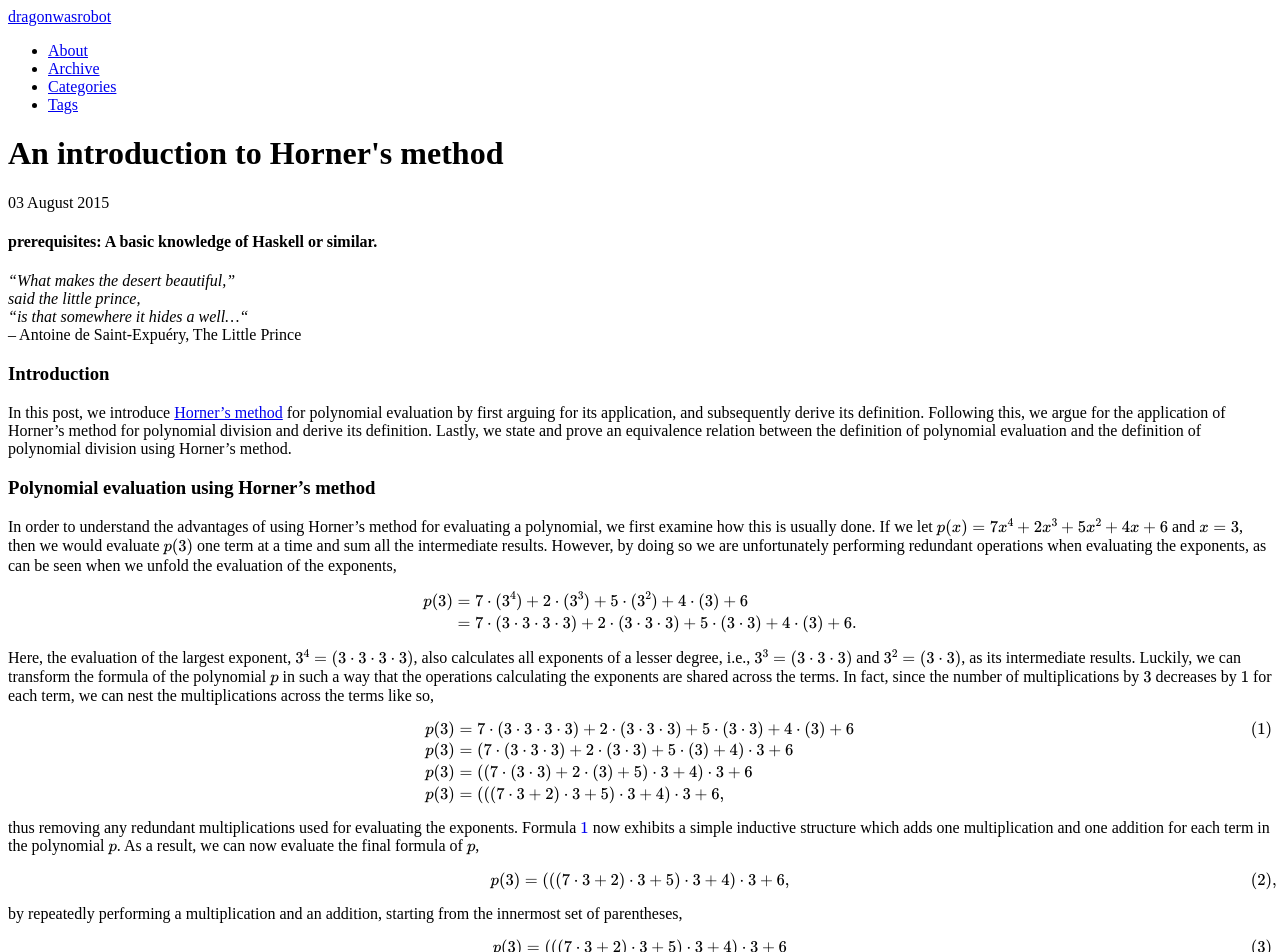
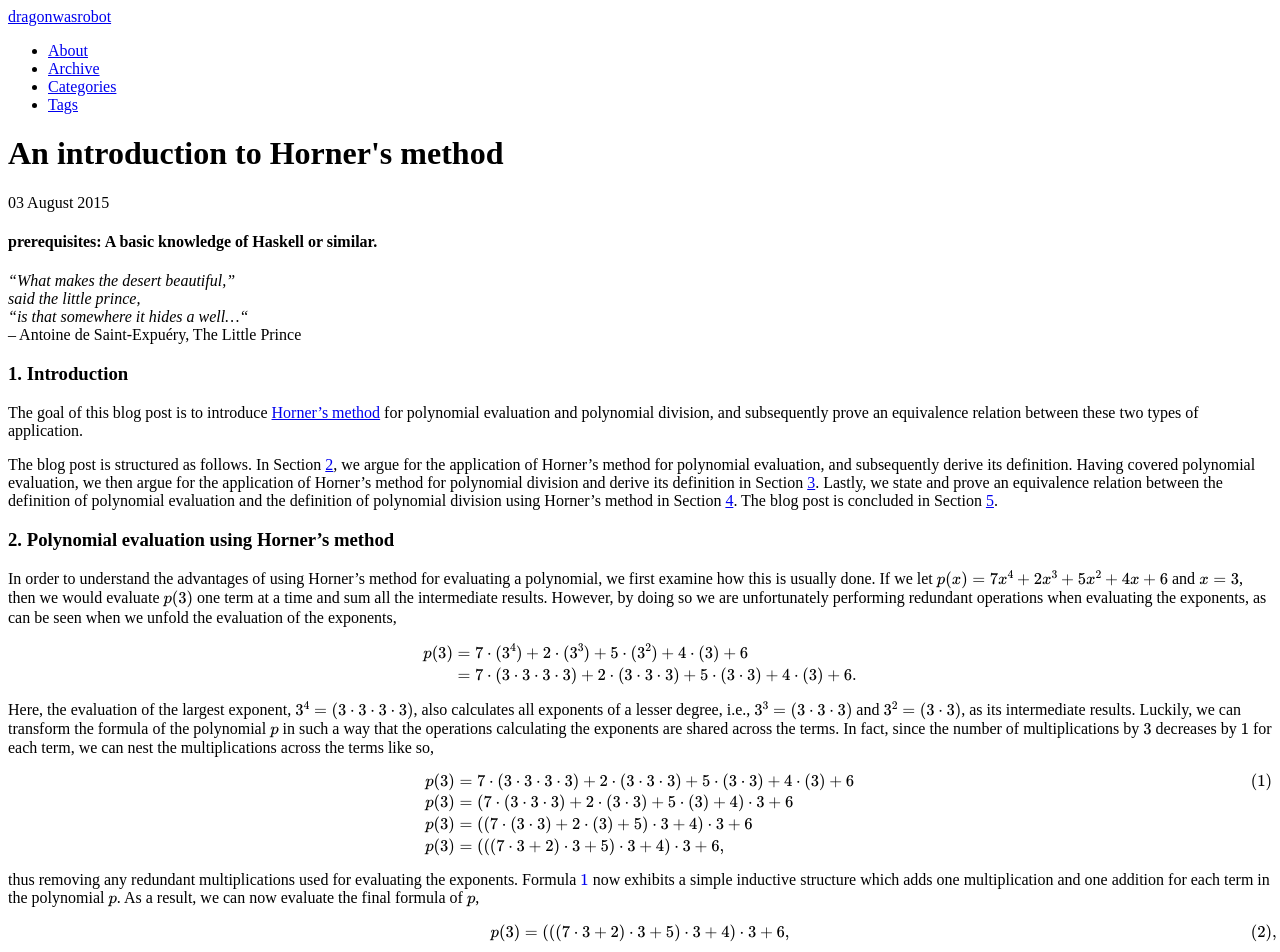
Before and after one commit to dragonwasrobot/dragonwasrobot.github.io, a Jekyll site: the page built from _posts/2015-08-03-an-introduction-to-horner-s-method.md, in a window 1280 px wide. Shown: the top 952 px of the page. Built offline with Jekyll 4.4.1, drawn with Linux system fonts in a browser that asks for light colours; some web fonts are replaced; formulas are drawn with MathJax 3; some of the changed text lies outside the part shown.

Commit message:
Updated font styles and fixed a bug typos

```diff
--- a/_includes/themes/twitter/default.html
+++ b/_includes/themes/twitter/default.html
@@ -17,6 +17,8 @@
     <!-- Le styles -->
     <link href="{{ ASSET_PATH }}/bootstrap/css/bootstrap.2.2.2.min.css" rel="stylesheet">
     <link href="{{ ASSET_PATH }}/css/style.css?body=1" rel="stylesheet" type="text/css" media="all">
+    <link href="http://fonts.googleapis.com/css?family=Ovo" rel="stylesheet" type="text/css">
+    <link href="http://fonts.googleapis.com/css?family=Cutive+Mono" rel="stylesheet" type="text/css">
 
     <!-- Le math -->
     <script type="text/javascript"
--- a/_posts/2015-08-03-an-introduction-to-horner-s-method.md
+++ b/_posts/2015-08-03-an-introduction-to-horner-s-method.md
@@ -14,18 +14,25 @@ tags: [Haskell, Polynomial evaluation, Polynomial division, Horner's method, Moe
 *"is that somewhere it hides a well..."*<br/>
 -- Antoine de Saint-Expuéry, The Little Prince<br/>
 
-### Introduction
+### 1. Introduction
 
-In this post, we introduce
+The goal of this blog post is to introduce
 [Horner's method](https://en.wikipedia.org/wiki/Horner%27s_method) for
-polynomial evaluation by first arguing for its application, and
-subsequently derive its definition. Following this, we argue for the
-application of Horner's method for polynomial division and derive its
-definition. Lastly, we state and prove an equivalence
-relation between the definition of polynomial evaluation and
-the definition of polynomial division using Horner's method.
+polynomial evaluation and polynomial division, and subsequently prove an
+equivalence relation between these two types of application.
 
-### Polynomial evaluation using Horner's method
+The blog post is structured as follows. In Section
+[2](#polynomial-evaluation-using-horners-method), we argue for the application
+of Horner's method for polynomial evaluation, and subsequently derive its
+definition. Having covered polynomial evaluation, we then argue for the
+application of Horner's method for polynomial division and derive its definition
+in Section [3](#polynomial-division-using-horners-method). Lastly, we state and
+prove an equivalence relation between the definition of polynomial evaluation
+and the definition of polynomial division using Horner's method in Section
+[4](#equivalence-of-the-two-horner-procedures). The blog post is concluded in
+Section [5](#conclusion).
+
+### 2. Polynomial evaluation using Horner's method
 
 In order to understand the advantages of using Horner's method for
 evaluating a polynomial, we first examine how this is usually done. If
@@ -190,7 +197,7 @@ Having formalized Horner's method for polynomial evaluation, as the
 procedures `horner_poly_eval_acc` and `horner_poly_eval`, we now define
 Horner's method for polynomial division.
 
-### Polynomial division using Horner's method
+### 3. Polynomial division using Horner's method
 
 Now that we have used Horner's method as an efficient procedure for
 evaluating a polynomial, using a recursive substitution scheme, we move on
@@ -332,7 +339,7 @@ remainder. Thus, we have now defined Horner's method for polynomial
 division as the procedures `horner_poly_div_acc` and
 `horner_poly_div`.
 
-### Equivalence of the two Horner procedures
+### 4. Equivalence of the two Horner procedures
 
 Due to the strong similarity between the procedure for polynomial
 evaluation and the procedure for polynomial division, we are
@@ -357,7 +364,7 @@ theorem[^4]. Incidentally, the theorem
 implementation-specific version of the
 [polynomial remainder theorem](https://en.wikipedia.org/wiki/Polynomial_remainder_theorem).
 
-### Conclusion
+### 5. Conclusion
 
 In this post, we have introduced Horner's method for polynomial
 evaluation and polynomial division. Furthermore, we have also stated
```
Also changed, not shown: _posts/2015-04-25-checking-for-existence-of-i18n-keys.md (+1 -1 lines), _posts/2015-05-18-a-primer-on-the-coq-proof-assistant.md (+2 -2 lines), assets/themes/twitter/css/style.css (+19 -0 lines), index.md (+1 -1 lines).
